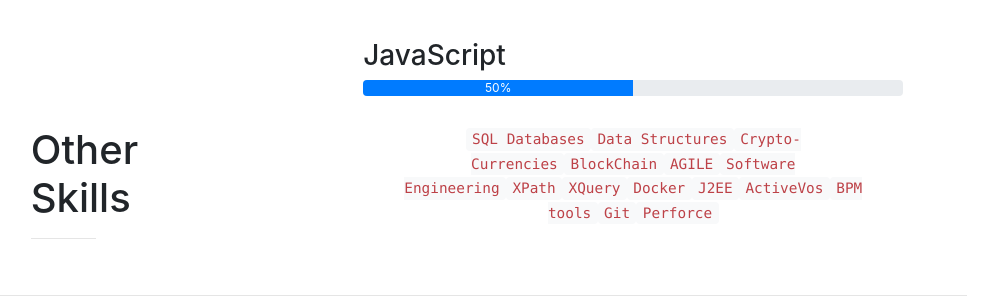
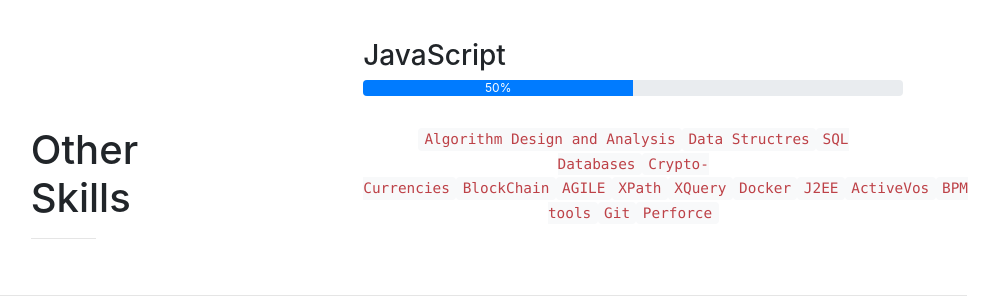
Before and after one commit to krishna30-and/nikhil19kekan.github.io, a website with bundled scripts: page index.html in a window 1280 px wide. Shown: the part 2260-2568 px from the top of the page, without its empty margins (173-1172 px from the left). Built offline with nearby package versions, Linux system fonts and the light colour scheme.

Commit message:
resume added

```diff
--- a/index.html
+++ b/index.html
@@ -244,7 +244,7 @@
                   <hr class="dark">
                </div>
                <div class="col-lg-6 mx-auto text-center">
-                  <p><code>SQL Databases</code><code>Data Structures</code><code>Crypto-Currencies</code><code>BlockChain</code><code>AGILE</code><code>Software Engineering</code><code>XPath</code><code>XQuery</code><code>Docker</code><code>J2EE</code><code>ActiveVos</code><code>BPM tools</code><code>Git</code><code>Perforce</code></p>
+                  <p><code>Algorithm Design and Analysis</code><code>Data Structres</code><code>SQL Databases</code><code>Crypto-Currencies</code><code>BlockChain</code><code>AGILE</code><code>XPath</code><code>XQuery</code><code>Docker</code><code>J2EE</code><code>ActiveVos</code><code>BPM tools</code><code>Git</code><code>Perforce</code></p>
                </div>
             </div>
          </div>
```
Also changed, not shown: 1 other file.
